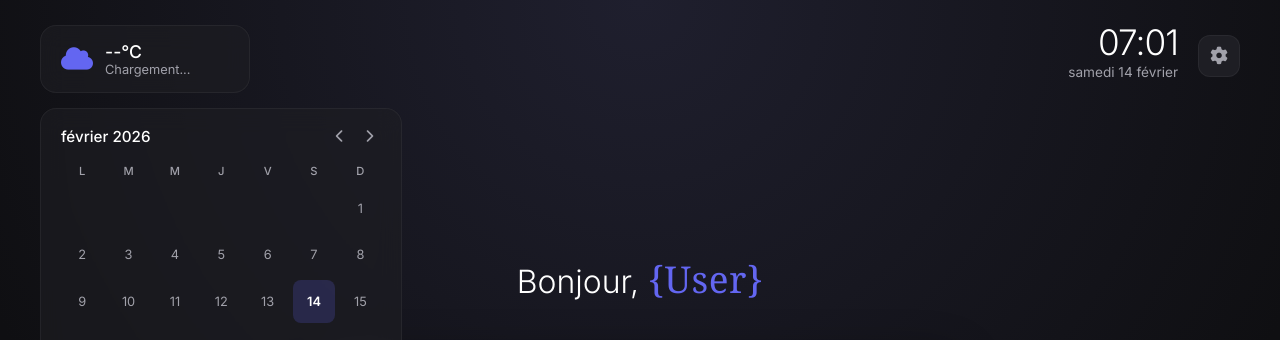
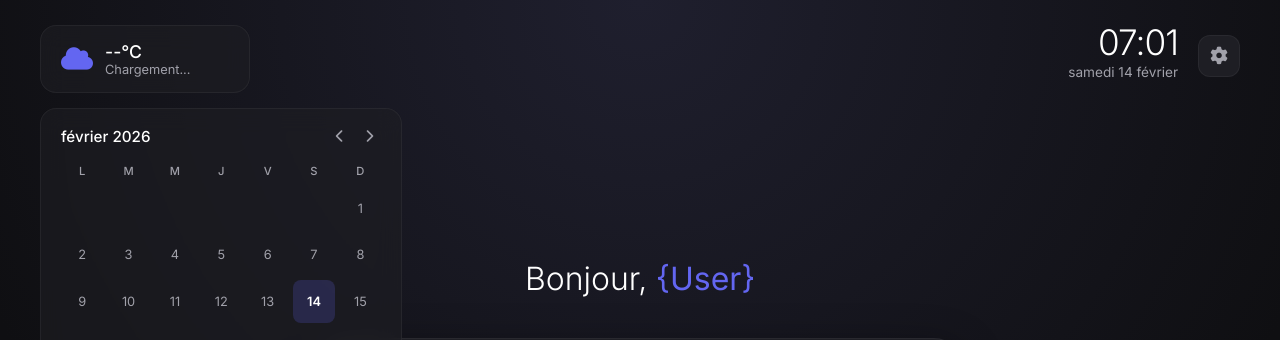
Before and after one commit to q-kimi/start-page, a plain HTML site: page index.html in a window 1280 px wide. Shown: the top 340 px of the page. Drawn offline with Linux system fonts and the light colour scheme.

Commit message:
Refactor user name styling: adjust font weight, family, letter spacing, and size for improved consistency

```diff
--- a/index.html
+++ b/index.html
@@ -227,14 +227,15 @@
 
 
         .user-name {
-            font-weight: 500;
+            font-weight: 400;
             color: var(--accent-color);
             cursor: pointer;
             transition: var(--transition);
-            font-family: 'Playfair Display', 'Georgia', 'Times New Roman', Times, serif;
-            letter-spacing: 0.5px;
-            font-size: calc(2rem + 5px);
+            font-family: 'Inter', sans-serif;
+            letter-spacing: 0;
+            font-size: 2rem;
             text-decoration: none;
+            font-style: normal;
         }
         .user-name--active {
             /* No italics */
```
